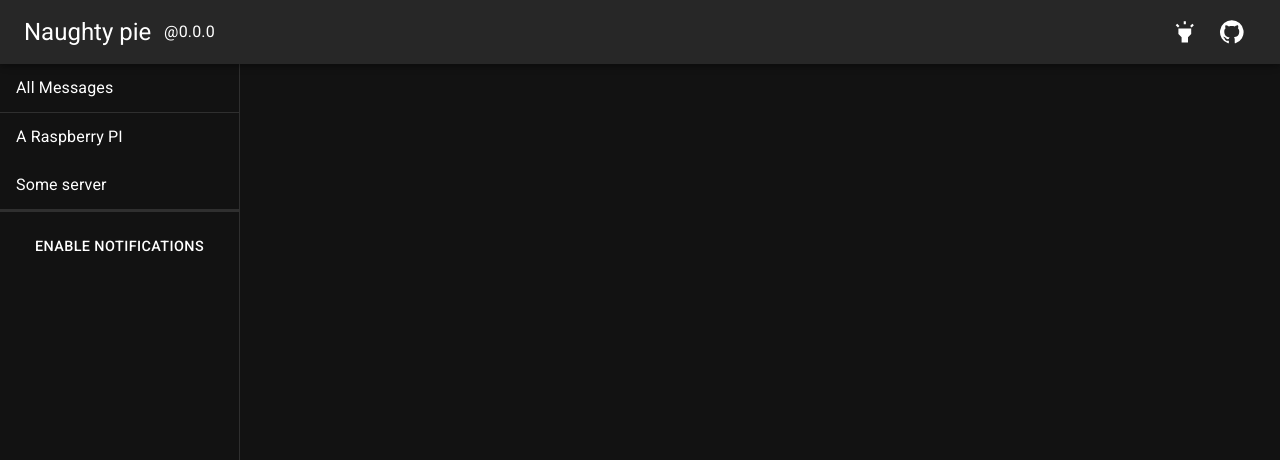
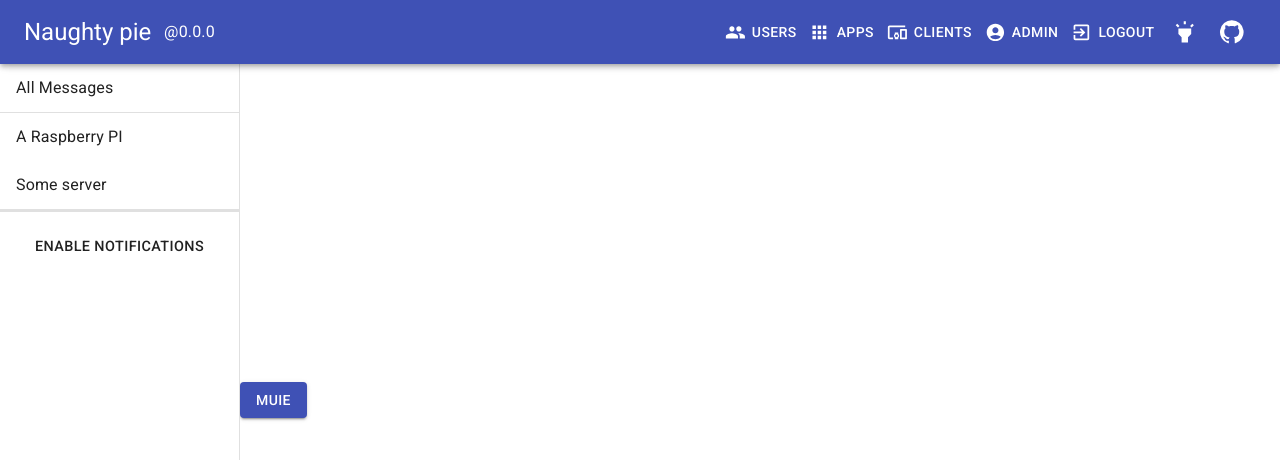
Before and after one commit to linuspauling1/NaughtyPie, a React (Vite) app: page / in a window 1280 px wide. Shown: the top 460 px of the page. Built offline with nearby package versions, Linux system fonts and the light colour scheme.

Commit message:
Skeleton

```diff
--- a/src/App.jsx
+++ b/src/App.jsx
@@ -11,26 +11,47 @@ import Typography from '@mui/material/Typography';
 import Divider from '@mui/material/Divider';
 import ListItem from '@mui/material/ListItem';
 import ListItemButton from '@mui/material/ListItemButton';
-import ListItemIcon from '@mui/material/ListItemIcon';
 import ListItemText from '@mui/material/ListItemText';
 import Button from '@mui/material/Button';
 import IconButton from '@mui/material/IconButton'
 import GitHubIcon from '@mui/icons-material/GitHub';
 import HighlightIcon from '@mui/icons-material/Highlight';
+import GroupIcon from '@mui/icons-material/Group';
+import AppsIcon from '@mui/icons-material/Apps';
+import DevicesOtherIcon from '@mui/icons-material/DevicesOther';
+import AccountCircleIcon from '@mui/icons-material/AccountCircle';
+import ExitToAppIcon from '@mui/icons-material/ExitToApp';
 import { ThemeProvider, createTheme } from '@mui/material/styles';
 import { useState } from 'react';
 
 const drawerWidth = 240;
+const iconSx = { fontSize: '1.3rem', marginRight: '0.4rem', };
+
+const darkTheme = createTheme({
+  palette: {
+    mode: 'dark',
+    primary: {
+      main: '#3f51b5',
+    },
+    background: {
+      default: '#303030',
+    },
+    drawerBackground: {
+      main: '#424242',
+    },
+  },
+});
+
 
 const lightTheme = createTheme({
   palette: {
-    mode: 'dark',
-  },
-});
-
-const darkTheme = createTheme({
-  palette: {
     mode: 'light',
+    primary: {
+      main: '#3f51b5',
+    },
+    drawerBackground: {
+      main: '#ffffff',
+    },
   },
 });
 
@@ -43,7 +64,7 @@ export default function App() {
     <ThemeProvider theme={theme}>
       <Box sx={{ display: 'flex' }}>
         <CssBaseline />
-        <AppBar position="fixed" sx={{ zIndex: (theme) => theme.zIndex.drawer + 1 }}>
+        <AppBar position="fixed" sx={{ zIndex: (theme) => theme.zIndex.drawer + 1, }}>
           <Toolbar>
             <Typography variant="h5" sx={{ cursor: 'pointer', userSelect: 'none' }}>
               Naughty pie
@@ -51,6 +72,24 @@ export default function App() {
             <Typography sx={{ marginLeft: '0.8rem', flexGrow: 1, cursor: 'pointer', userSelect: 'none' }}>
               @0.0.0
             </Typography>
+            {[{text: 'users', icon: <GroupIcon sx={iconSx} />},
+              {text: 'apps', icon: <AppsIcon sx={iconSx} />},
+              {text: 'clients', icon: <DevicesOtherIcon sx={iconSx} />},
+              {text: 'admin', icon: <AccountCircleIcon sx={iconSx} />},
+              {text: 'logout', icon: <ExitToAppIcon sx={iconSx} />}].map((element)=>(
+              <Button
+                variant='primary'
+                sx={{
+                  '&:focus': {
+                    outline: 'none',
+                  },
+                  padding: '0.4rem',
+                }}
+              >
+                {element.icon}
+                {element.text}
+              </Button>
+            ))}
             <IconButton onClick={toggleTheme} sx={{
               color: 'inherit',
               '&:focus': {
@@ -59,7 +98,9 @@ export default function App() {
               }}>
               <HighlightIcon sx={{ margin: '3px', fontSize: '1.6rem' }} />
             </IconButton>
-            <IconButton sx={{
+            <IconButton
+            onClick={() => window.open('https://github.com/linuspauling1/NaughtyPie')}
+            sx={{
               color: 'inherit',
               '&:focus': {
                 outline: 'none',
@@ -74,14 +115,18 @@ export default function App() {
           sx={{
             width: drawerWidth,
             flexShrink: 0,
-            [`& .MuiDrawer-paper`]: { width: drawerWidth, boxSizing: 'border-box' },
+            [`& .MuiDrawer-paper`]: {
+              width: drawerWidth,
+              boxSizing: 'border-box',
+              backgroundColor: theme.palette.drawerBackground.main,
+            },
           }}
         >
           <Toolbar />
           <Box sx={{
             overflow: 'auto',
             display: 'flex',
-            flexDirection: 'column'
+            flexDirection: 'column',
             }}
           >
             <List sx={{ padding: '0' }}>
@@ -91,7 +136,7 @@ export default function App() {
             </List>
             <Divider />
             <List sx={{ padding: '0' }}>
-              {['A Raspberry PI', 'Some server'].map((text, index) => (
+              {['A Raspberry PI', 'Some server'].map((text) => (
                 <ListItem key={text} disablePadding>
                   <ListItemButton>
                     <ListItemText primary={text} />
@@ -116,6 +161,16 @@ export default function App() {
             </Button>
           </Box>
         </Drawer>
+        <Button
+          variant='contained'
+          sx={{
+            '&:focus': {
+              outline: 'none',
+            },
+          }}
+        >
+          Muie
+        </Button>
       </Box>
     </ThemeProvider>
   );
```
